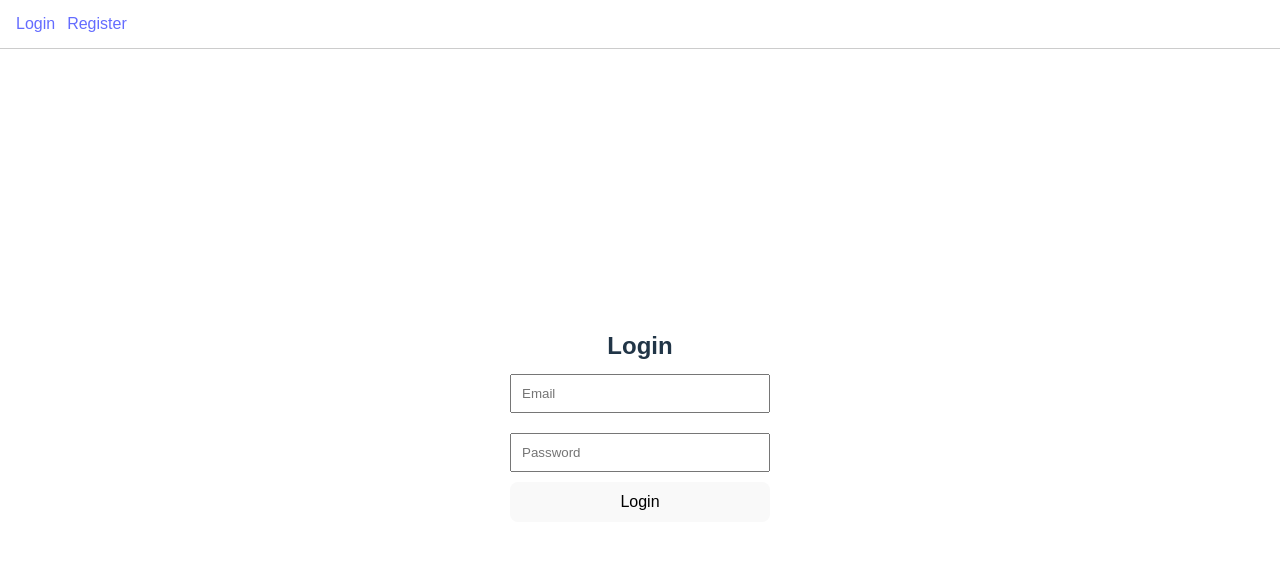
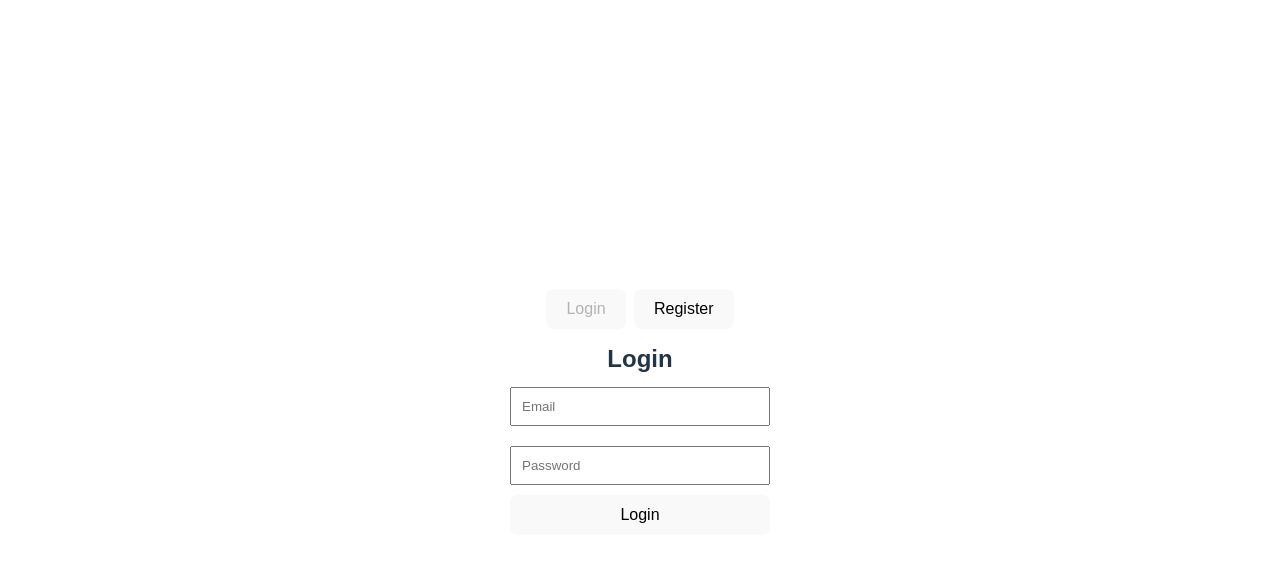
Before and after one commit to troi09/dpo_system, a React (Vite) app in the folder client/: page / in a window 1280 px wide. Before the commit this address led to /login. Shown: the top 562 px of the page. Built offline with nearby package versions, Linux system fonts and the light colour scheme; no server answers.

Commit message:
Merged login and register page

```diff
--- a/client/src/App.jsx
+++ b/client/src/App.jsx
@@ -5,8 +5,7 @@ import { AuthContext } from "./context/AuthContext";
 import Navbar from "./components/Navbar";
 import RequireRole from "./components/RequireRole";
 
-import Login from "./pages/Login";
-import Register from "./pages/Register";
+import Landing from "./pages/Landing";
 
 // Student pages
 import StudentDashboard from "./pages/student/StudentDashboard";
@@ -40,9 +39,10 @@ function App() {
             {/* Public */}
             {!user && (
               <>
-                <Route path="/login" element={<Login />} />
-                <Route path="/register" element={<Register />} />
-                <Route path="*" element={<Navigate to="/login" replace />} />
+                <Route path="/" element={<Landing />} />
+                <Route path="/login" element={<Navigate to="/" replace />} />
+                <Route path="/register" element={<Navigate to="/" replace />} />
+                <Route path="*" element={<Navigate to="/" replace />} />
               </>
             )}
 
@@ -172,16 +172,6 @@ function App() {
                     </RequireRole>
                   }
                 />
-
-                {/* Default redirects */}
-                <Route
-                  path="/"
-                  element={<Navigate to={user.role === "admin" ? "/admin" : "/student"} replace />}
-                />
-                <Route
-                  path="*"
-                  element={<Navigate to={user.role === "admin" ? "/admin" : "/student"} replace />}
-                />
               </>
             )}
           </Routes>
--- a/client/src/components/Navbar.jsx
+++ b/client/src/components/Navbar.jsx
@@ -9,7 +9,6 @@ const Navbar = () => {
     <nav
       style={{
         padding: "12px 16px",
-        borderBottom: "1px solid #ccc",
         display: "flex",
         justifyContent: "space-between",
         alignItems: "center",
@@ -17,13 +16,6 @@ const Navbar = () => {
       }}
     >
       <div style={{ display: "flex", gap: "12px", alignItems: "center" }}>
-        {!user && (
-          <>
-            <Link to="/login">Login</Link>
-            <Link to="/register">Register</Link>
-          </>
-        )}
-
         {user?.role === "student" && (
           <>
             <Link to="/student">Dashboard</Link>
--- a/client/src/components/RequireRole.jsx
+++ b/client/src/components/RequireRole.jsx
@@ -5,7 +5,7 @@ import { AuthContext } from "../context/AuthContext";
 const RequireRole = ({ allowedRoles, children }) => {
   const { user } = useContext(AuthContext);
 
-  if (!user) return <Navigate to="/login" replace />;
+  if (!user) return <Navigate to="/" replace />;
 
   if (!allowedRoles.includes(user.role)) {
     return <Navigate to={user.role === "admin" ? "/admin" : "/student"} replace />;
--- /dev/null
+++ b/client/src/pages/Landing.jsx
@@ -0,0 +1,102 @@
+import { useState, useContext } from "react";
+import { useNavigate } from "react-router-dom";
+import axios from "axios";
+import { AuthContext } from "../context/AuthContext";
+import { login as loginService } from "../services/authService";
+
+const API_URL = `${import.meta.env.VITE_API_BASE_URL}/api/auth`;
+
+const formStyle = {
+  padding: "30px",
+  borderRadius: "8px",
+  width: "320px",
+  textAlign: "center",
+};
+
+const inputStyle = { width: "100%", padding: "10px", margin: "10px 0" };
+
+const Landing = () => {
+  const [mode, setMode] = useState("login");
+  const [form, setForm] = useState({ name: "", email: "", password: "" });
+  const { login } = useContext(AuthContext);
+  const navigate = useNavigate();
+
+  const onChange = (key) => (e) => setForm((p) => ({ ...p, [key]: e.target.value }));
+
+  const handleSubmit = async (e) => {
+    e.preventDefault();
+    try {
+      if (mode === "login") {
+        const data = await loginService(form.email, form.password);
+        login(data.user);
+        navigate(data.user.role === "admin" ? "/admin" : "/student");
+        return;
+      }
+
+      const res = await axios.post(`${API_URL}/register`, {
+        name: form.name,
+        email: form.email,
+        password: form.password,
+      });
+
+      alert(res.data.message || "Registered successfully!");
+      setForm({ name: "", email: "", password: "" });
+      setMode("login");
+    } catch (err) {
+      alert(
+        err.response?.data?.message ||
+          (mode === "login" ? "Invalid credentials" : "Registration failed")
+      );
+    }
+  };
+
+  return (
+    <form onSubmit={handleSubmit} style={formStyle}>
+      <div style={{ display: "flex", gap: "8px", justifyContent: "center", marginBottom: "12px" }}>
+        <button type="button" onClick={() => setMode("login")} disabled={mode === "login"}>
+          Login
+        </button>
+        <button type="button" onClick={() => setMode("register")} disabled={mode === "register"}>
+          Register
+        </button>
+      </div>
+
+      <h2>{mode === "login" ? "Login" : "Register"}</h2>
+
+      {mode === "register" && (
+        <input
+          type="text"
+          placeholder="Full Name"
+          value={form.name}
+          onChange={onChange("name")}
+          required
+          style={inputStyle}
+        />
+      )}
+
+      <input
+        type="email"
+        placeholder="Email"
+        value={form.email}
+        onChange={onChange("email")}
+        required
+        style={inputStyle}
+      />
+
+      <input
+        type="password"
+        placeholder="Password"
+        value={form.password}
+        onChange={onChange("password")}
+        required
+        style={inputStyle}
+      />
+
+      <button type="submit" style={{ width: "100%", padding: "10px" }}>
+        {mode === "login" ? "Login" : "Register"}
+      </button>
+    </form>
+  );
+};
+
+export default Landing;
--- a/client/src/pages/Login.jsx
+++ /dev/null
@@ -1,67 +0,0 @@
-import { useState, useContext } from "react";
-import { AuthContext } from "../context/AuthContext";
-import { login as loginService } from "../services/authService";
-import { useNavigate } from "react-router-dom";
-
-const Login = () => {
-  const { login } = useContext(AuthContext);
-  const navigate = useNavigate();
-
-  const [email, setEmail] = useState("");
-  const [password, setPassword] = useState("");
-
-  const handleSubmit = async (e) => {
-    e.preventDefault();
-    try {
-      const data = await loginService(email, password);
-      login(data.user);
-
-      if (data.user.role === "admin") {
-        navigate("/admin");
-      } else {
-        navigate("/student");
-      }
-    } catch (err) {
-      alert(err.response?.data?.message || "Invalid credentials");
-    }
-  };
-
-
-  return (
-    <form
-      onSubmit={handleSubmit}
-      style={{
-        padding: "30px",
-        borderRadius: "8px",
-        width: "320px",
-        textAlign: "center",
-      }}
-    >
-      <h2>Login</h2>
-
-      <input
-        type="email"
-        placeholder="Email"
-        value={email}
-        onChange={(e) => setEmail(e.target.value)}
-        required
-        style={{ width: "100%", padding: "10px", margin: "10px 0" }}
-      />
-
-      <input
-        type="password"
-        placeholder="Password"
-        value={password}
-        onChange={(e) => setPassword(e.target.value)}
-        required
-        style={{ width: "100%", padding: "10px", margin: "10px 0" }}
-      />
-
-      <button type="submit" style={{ width: "100%", padding: "10px" }}>
-        Login
-      </button>
-    </form>
-  );
-};
-
-export default Login;
--- a/client/src/pages/Register.jsx
+++ /dev/null
@@ -1,79 +0,0 @@
-import { useState } from "react";
-import axios from "axios";
-import { useNavigate } from "react-router-dom";
-
-const API_URL = `${import.meta.env.VITE_API_BASE_URL}/api/auth`;
-
-const Register = () => {
-  const navigate = useNavigate();
-
-  const [name, setName] = useState("");
-  const [email, setEmail] = useState("");
-  const [password, setPassword] = useState("");
-
-  const handleSubmit = async (e) => {
-    e.preventDefault();
-    try {
-      const res = await axios.post(`${API_URL}/register`, {
-        name,
-        email,
-        password,
-      });
-
-      alert(res.data.message || "Registered successfully!");
-      setName("");
-      setEmail("");
-      setPassword("");
-      navigate("/login");
-    } catch (err) {
-      alert(err.response?.data?.message || "Registration failed");
-    }
-  };
-
-  return (
-    <form
-      onSubmit={handleSubmit}
-      style={{
-        padding: "30px",
-        borderRadius: "8px",
-        width: "320px",
-        textAlign: "center",
-      }}
-    >
-      <h2>Register</h2>
-
-      <input
-        type="text"
-        placeholder="Full Name"
-        value={name}
-        onChange={(e) => setName(e.target.value)}
-        required
-        style={{ width: "100%", padding: "10px", margin: "10px 0" }}
-      />
-
-      <input
-        type="email"
-        placeholder="Email"
-        value={email}
-        onChange={(e) => setEmail(e.target.value)}
-        required
-        style={{ width: "100%", padding: "10px", margin: "10px 0" }}
-      />
-
-      <input
-        type="password"
-        placeholder="Password"
-        value={password}
-        onChange={(e) => setPassword(e.target.value)}
-        required
-        style={{ width: "100%", padding: "10px", margin: "10px 0" }}
-      />
-
-      <button type="submit" style={{ width: "100%", padding: "10px" }}>
-        Register
-      </button>
-    </form>
-  );
-};
-
-export default Register;
```
